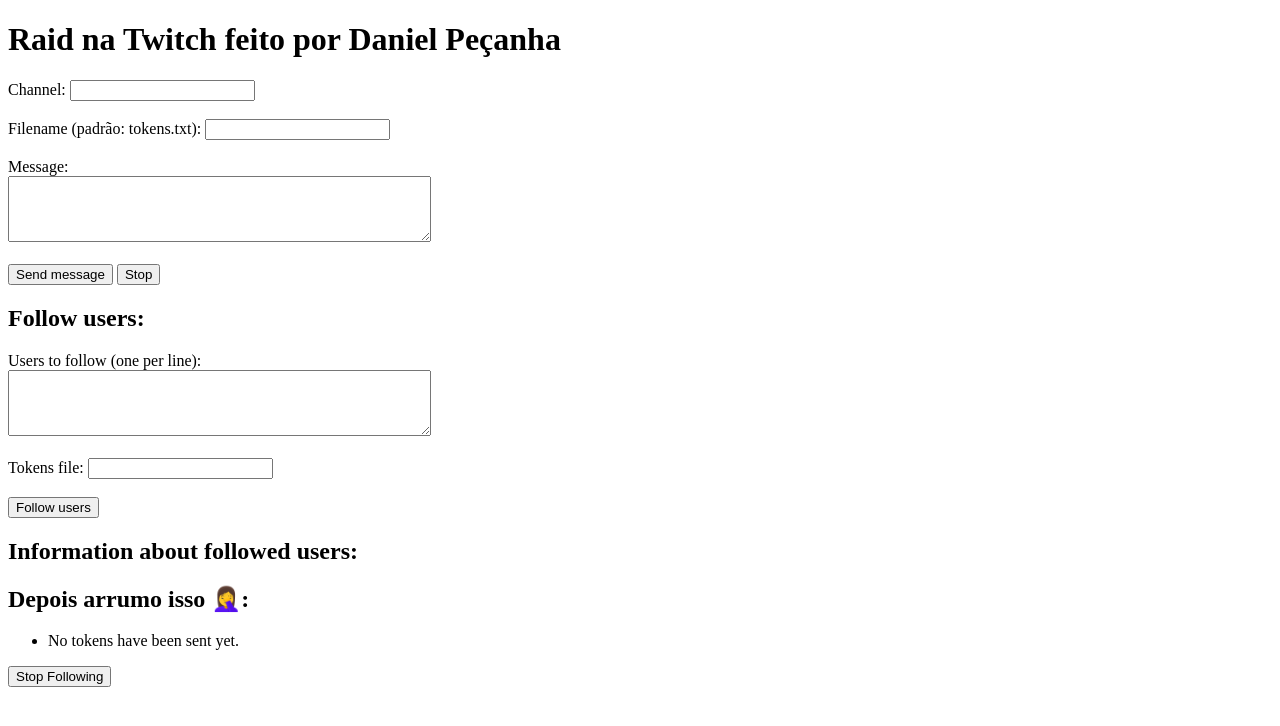
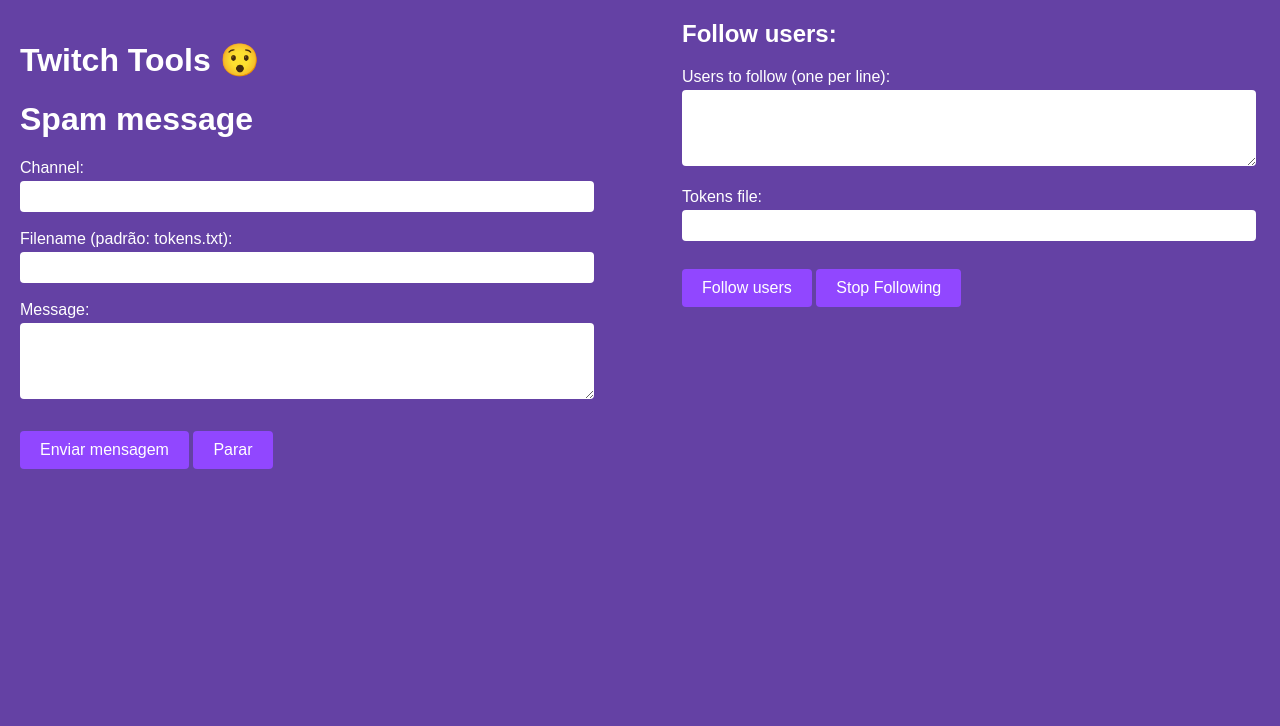
Before and after one commit to morotexd1/twitchtoolsx, a Flask app: page / in a window 1280 px wide. Shown: the top 726 px of the page. Run offline with Flask 3, Linux system fonts and the light colour scheme.

Commit message:
Update index.html

```diff
--- a/templates/index.html
+++ b/templates/index.html
@@ -4,12 +4,70 @@
 <head>
     <meta charset="UTF-8">
     <meta name="viewport" content="width=device-width, initial-scale=1.0">
-    <title>Twitch raid</title>
+    <title>Twitch Tools</title>
+    <style>
+        body {
+            background-color: #6441A4;
+            color: #FFFFFF;
+            font-family: Arial, sans-serif;
+            margin: 0;
+            padding: 0;
+        }
+
+        .container {
+            display: flex;
+            justify-content: space-between;
+            padding: 20px;
+        }
+
+        .section {
+            flex-basis: 45%;
+            margin-right: 20px;
+        }
+
+        .section h2 {
+            margin-top: 0;
+            font-size: 24px;
+        }
+
+        .section form,
+        .section ul {
+            margin-top: 10px;
+        }
+
+        .section input[type="text"],
+        .section textarea {
+            width: 100%;
+            padding: 8px;
+            margin-top: 4px;
+            border-radius: 4px;
+            border: none;
+        }
+
+        .section button {
+            padding: 10px 20px;
+            background-color: #9147FF;
+            color: #FFFFFF;
+            border: none;
+            border-radius: 4px;
+            cursor: pointer;
+            font-size: 16px;
+            margin-top: 10px; /* Adicionado para espaçamento */
+        }
+
+        .section button:hover {
+            background-color: #6F30AF;
+        }
+
+    </style>
 </head>
 
 <body>
-    <h1>Raid na Twitch feito por Daniel Peçanha</h1>
+    <div class="container">
+        <div class="section">
+            <h1>Twitch Tools 😯</h1>
             <form action="/send_message" method="post" id="messageForm">
+              <h1>Spam message</h1>
                 <label for="channel">Channel:</label>
                 <input type="text" id="channel" name="channel" required><br><br>
 
@@ -19,10 +77,11 @@
                 <label for="message">Message:</label><br>
                 <textarea id="message" name="message" rows="4" cols="50" required></textarea><br><br>
 
-        <button type="submit" id="sendMessageBtn">Send message</button>
-        <button type="button" id="stopMessageBtn">Stop</button>
+                <button type="submit" id="sendMessageBtn">Enviar mensagem</button>
+                <button type="button" id="stopMessageBtn">Parar</button>
             </form>
-
+        </div>
+        <div class="section">
             <h2>Follow users:</h2>
             <form action="/follow_users" method="post" id="followForm">
                 <label for="users">Users to follow (one per line):</label><br>
@@ -32,35 +91,10 @@
                 <input type="text" id="tokensFile" name="tokensFile" required><br><br>
 
                 <button type="submit" id="followUsersBtn">Follow users</button>
+                <button type="button" id="stopFollowBtn">Stop Following</button> <!-- Movido para dentro deste formulário -->
             </form>
-
-    <h2>Information about followed users:</h2>
-    <ul>
-        {% for user_id, tokens in follow_info.items() %}
-        <li>User ID: {{ user_id }}</li>
-        <ul>
-            {% for index, token in enumerate(tokens) %}
-            <li>Token {{ index + 1 }}: {{ token }}</li>
-            {% endfor %}
-        </ul>
-        {% endfor %}
-    </ul>
-
-    <h2>Depois arrumo isso 🤦‍♀️:</h2>
-    <ul>
-        {% if last_followed_tokens %}
-        <li>User ID: {{ last_followed_tokens.user_id }}</li>
-        <ul>
-            {% for token in last_followed_tokens.tokens %}
-            <li>Token: {{ token }}</li>
-            {% endfor %}
-        </ul>
-        {% else %}
-        <li>No tokens have been sent yet.</li>
-        {% endif %}
-    </ul>
-
-    <button type="button" id="stopFollowBtn">Stop Following</button>
+        </div>
+    </div>
 
     <script>
         document.getElementById("stopMessageBtn").addEventListener("click", function () {
@@ -82,7 +116,7 @@
                 .then(response => {
                     if (response.ok) {
                         alert("Parou de seguir os usuários!");
-                        location.reload(); // Atualiza a página para mostrar as informações atualizadas
+                        location.reload();
                     } else {
                         alert("Erro ao parar de seguir os usuários!");
                     }
```
Lines whose indentation alone changed are shown as unchanged.
